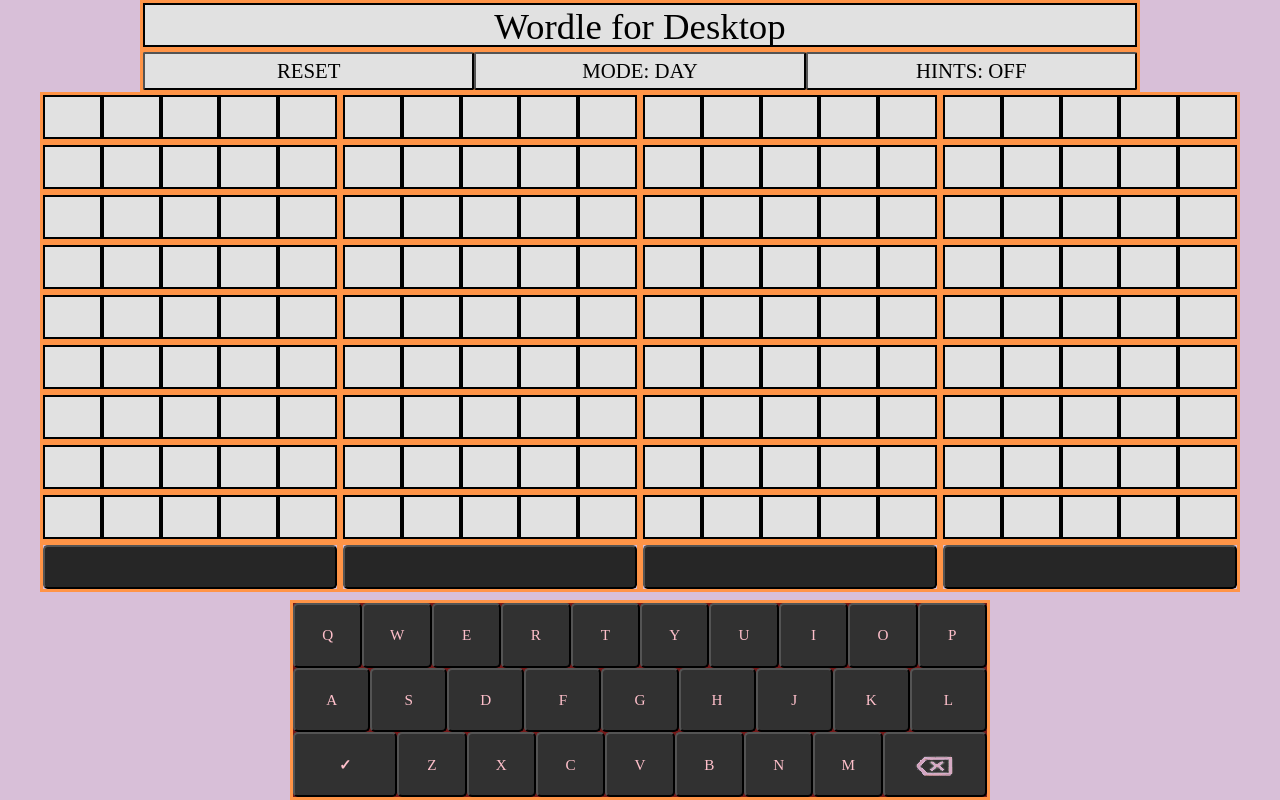
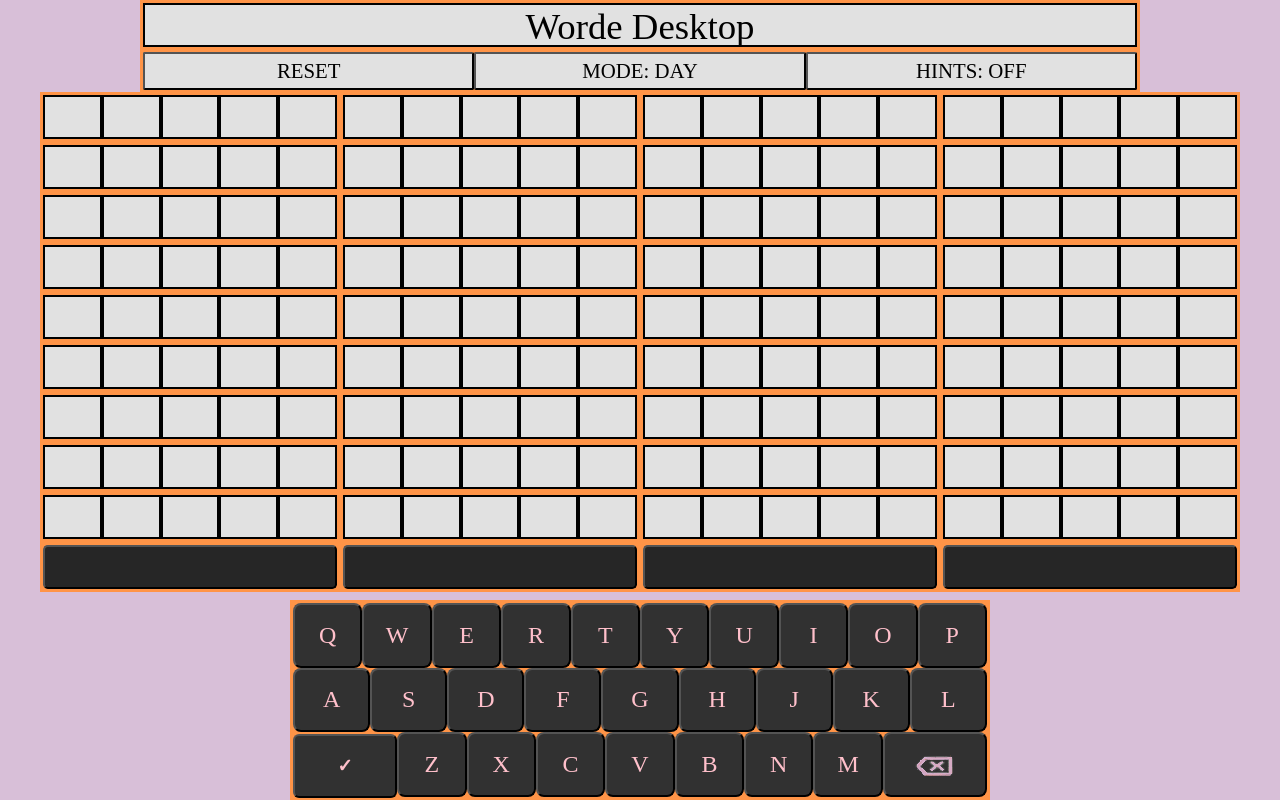
Before and after one commit to ajbarga/word-game, a React (Create React App) app: page / in a window 1280 px wide. Built offline with nearby package versions, Linux system fonts and the light colour scheme.

Commit message:
Pull all colors out of css

```diff
--- a/src/App.tsx
+++ b/src/App.tsx
@@ -23,7 +23,7 @@
 }
 // Where 0: Desktop, 1: Mobile
 const deviceType: number = window.innerWidth > 620 ? 0 : 1;
-const title: string = deviceType === 0 ? 'Wordle for Desktop' : 'Wordle App';
+const title: string = deviceType === 0 ? 'Worde Desktop' : 'Wordle App';
 
 class WordGameApp extends Component<{}, WordGameProps>
 {
--- a/src/app-components/header-buttons.tsx
+++ b/src/app-components/header-buttons.tsx
@@ -32,6 +32,8 @@
     {
         super(props);
         window.addEventListener('resize', () => { this.setState({ isWindowSmall: window.innerWidth < this.SmallWindowSize }); });
+        window.addEventListener('deviceorientation', () => { this.setState({ isWindowSmall: window.innerWidth < this.SmallWindowSize }); });
+
 
         this.state = ({ hints: false, isWindowSmall: window.innerWidth < this.SmallWindowSize });
     }
--- a/src/css/App.css
+++ b/src/css/App.css
@@ -104,17 +104,12 @@
         height: 25vh;
         left: 50%;
         transform: translateX(-50%);
-        background-color: rgb(255, 148, 71)
     }
 
     @media screen and (min-width: 700px) {
         div.container.keyContainer {
             width: 700px;
         }
-    }
-
-    div.container.keyContainer {
-        background-color: #761919
     }
 
     input {
@@ -132,16 +127,8 @@
         -moz-border-radius: 0.33em;
     }
 
-    input.dm {
-        border-color: #1f1f1f
-    }
-
-    input::selection {
-        background-color: transparent
-    }
-
     input.key {
-        font-size: 95%;
+        font-size: 150%;
     }
 
     input.key.R0 {
@@ -168,8 +155,8 @@
 
     input.key.EN {
         width: 15%;
-        font-size: 92%;
-        font-weight: bolder
+        font-size: 115%;
+        font-weight: bolder;
     }
 
     input.headerButton {
@@ -187,23 +174,6 @@
         min-width: fit-content;
         border-color: #000000;
         background-color: rgb(225, 225, 225)
-    }
-
-    input.headerButton:hover {
-        background-color: rgb(203, 168, 202);
-        transform: scale3d(0.98, 0.96, 1)
-    }
-
-    input.headerButton.dm {
-        background-color: #313131;
-        color: #ffcfcf;
-        border-color: #000000
-    }
-
-    input.headerButton:hover.dm {
-        background-color: #761919;
-        color: #ff6982;
-        transform: scale3d(0.96, 0.96, 1)
     }
 
     div.container.wordContainer {
--- a/src/css/Base.css
+++ b/src/css/Base.css
@@ -47,13 +47,15 @@
 
 div.container {
     border: 3px solid rgb(255, 148, 71);
+    background-color: rgb(255, 148, 71);
     min-width: -moz-fit-content;
     min-width: fit-content;
     min-width: -webkit-fit-content;
 }
 
 div.container.dm {
-    border: 3px solid #712b06
+    border: 3px solid #712b06;
+    background-color: #712b06;
 }
 
 div.container.headerBox {
@@ -113,3 +115,33 @@
     background-color: #004500;
     color: #FFFFFF
 }
+
+input{
+    overflow: hidden;
+}
+
+input::selection {
+    background-color: transparent
+}
+
+
+input.dm {
+    border-color: #1f1f1f
+}
+
+input.headerButton:hover {
+    background-color: rgb(203, 168, 202);
+    transform: scale3d(0.98, 0.96, 1)
+}
+
+input.headerButton.dm {
+    background-color: #313131;
+    color: #ffcfcf;
+    border-color: #000000
+}
+
+input.headerButton:hover.dm {
+    background-color: #761919;
+    color: #ff6982;
+    transform: scale3d(0.96, 0.96, 1)
+}
--- a/src/css/MobileBrowser.css
+++ b/src/css/MobileBrowser.css
@@ -101,11 +101,6 @@
         height: 28vh;
         left: 50%;
         transform: translateX(-50%);
-        background-color: rgb(255, 148, 71)
-    }
-
-    div.container.keyContainer.dm {
-        background-color: #761919
     }
 
     input {
@@ -123,16 +118,8 @@
         -moz-border-radius: 0.33em;
     }
 
-    input.dm {
-        border-color: #1f1f1f
-    }
-
-    input::selection {
-        background-color: transparent
-    }
-
     input.key {
-        font-size: 95%;
+        font-size: 150%;
     }
 
     input.key.R0 {
@@ -159,7 +146,7 @@
 
     input.key.EN {
         width: 15%;
-        font-size: 92%;
+        font-size: 115%;
         font-weight: bolder
     }
 
@@ -178,23 +165,6 @@
         min-width: fit-content;
         border-color: #000000;
         background-color: rgb(225, 225, 225)
-    }
-
-    input.headerButton:hover {
-        background-color: rgb(203, 168, 202);
-        transform: scale3d(0.98, 0.96, 1)
-    }
-
-    input.headerButton.dm {
-        background-color: #313131;
-        color: #ffcfcf;
-        border-color: #000000
-    }
-
-    input.headerButton:hover.dm {
-        background-color: #761919;
-        color: #ff6982;
-        transform: scale3d(0.96, 0.96, 1)
     }
 
     div.container.wordContainer {
```
Also changed, not shown: 1 other file (tests, documents, lock files or other folders).
